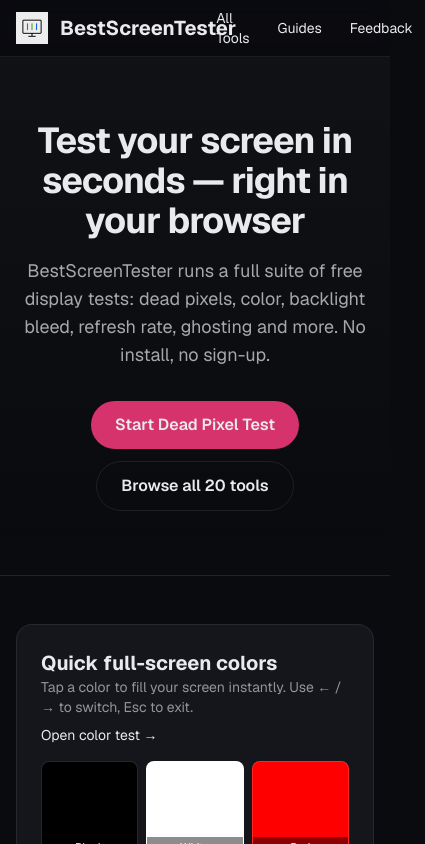
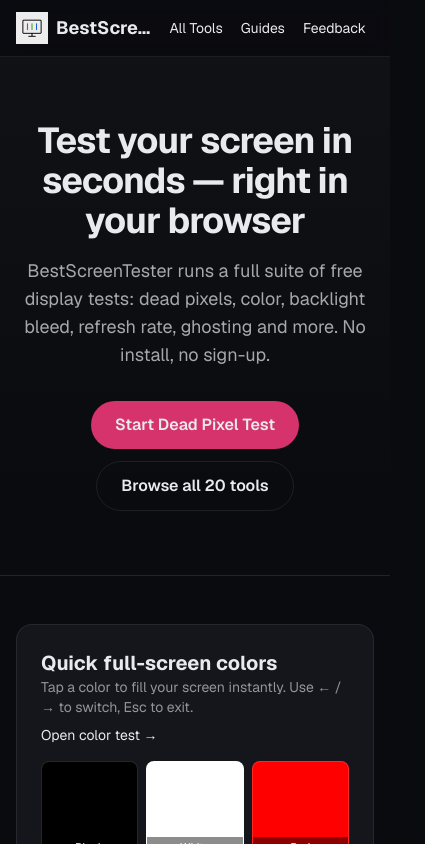
Before and after one commit to dkim0910/bestscreentester, a Next.js app: page / in a window 390 px wide. Shown: the top 844 px of the page, 425 px wide, since content can reach past the window. Built offline with nearby package versions, Linux system fonts and the light colour scheme; no server answers.

Commit message:
header text overlaping fixed

```diff
--- a/package.json
+++ b/package.json
@@ -1,6 +1,6 @@
 {
   "name": "bestscreentester",
-  "version": "0.1.0",
+  "version": "1.0.0",
   "private": true,
   "scripts": {
     "dev": "next dev",
--- a/src/components/layout/Header.tsx
+++ b/src/components/layout/Header.tsx
@@ -4,25 +4,25 @@
 export default function Header() {
   return (
     <header className="sticky top-0 z-40 border-b border-border bg-background/80 backdrop-blur">
-      <div className="mx-auto flex h-14 max-w-6xl items-center justify-between px-4">
-        <Link href="/" className="flex items-center gap-3 font-bold">
+      <div className="mx-auto flex h-14 max-w-6xl items-center justify-between gap-2 px-4">
+        <Link href="/" className="flex min-w-0 items-center gap-2 font-bold sm:gap-3">
           <img
             src="/logo-mark.png"
             alt={`${SITE_NAME} logo`}
             width={32}
             height={32}
-            className="h-8 w-8"
+            className="h-8 w-8 shrink-0"
           />
-          <span className="text-xl">{SITE_NAME}</span>
+          <span className="truncate text-lg sm:text-xl">{SITE_NAME}</span>
         </Link>
-        <nav className="flex items-center gap-1 text-sm">
-          <Link href="/tools" className="rounded-md px-3 py-2 hover:bg-white/5">
+        <nav className="flex shrink-0 items-center gap-0.5 text-sm sm:gap-1">
+          <Link href="/tools" className="rounded-md px-2 py-2 hover:bg-white/5 sm:px-3">
             All Tools
           </Link>
-          <Link href="/blog" className="rounded-md px-3 py-2 hover:bg-white/5">
+          <Link href="/blog" className="rounded-md px-2 py-2 hover:bg-white/5 sm:px-3">
             Guides
           </Link>
-          <Link href="/feedback" className="rounded-md px-3 py-2 hover:bg-white/5">
+          <Link href="/feedback" className="rounded-md px-2 py-2 hover:bg-white/5 sm:px-3">
             Feedback
           </Link>
         </nav>
```
Also changed, not shown: 1 other file (tests, documents, lock files or other folders).
